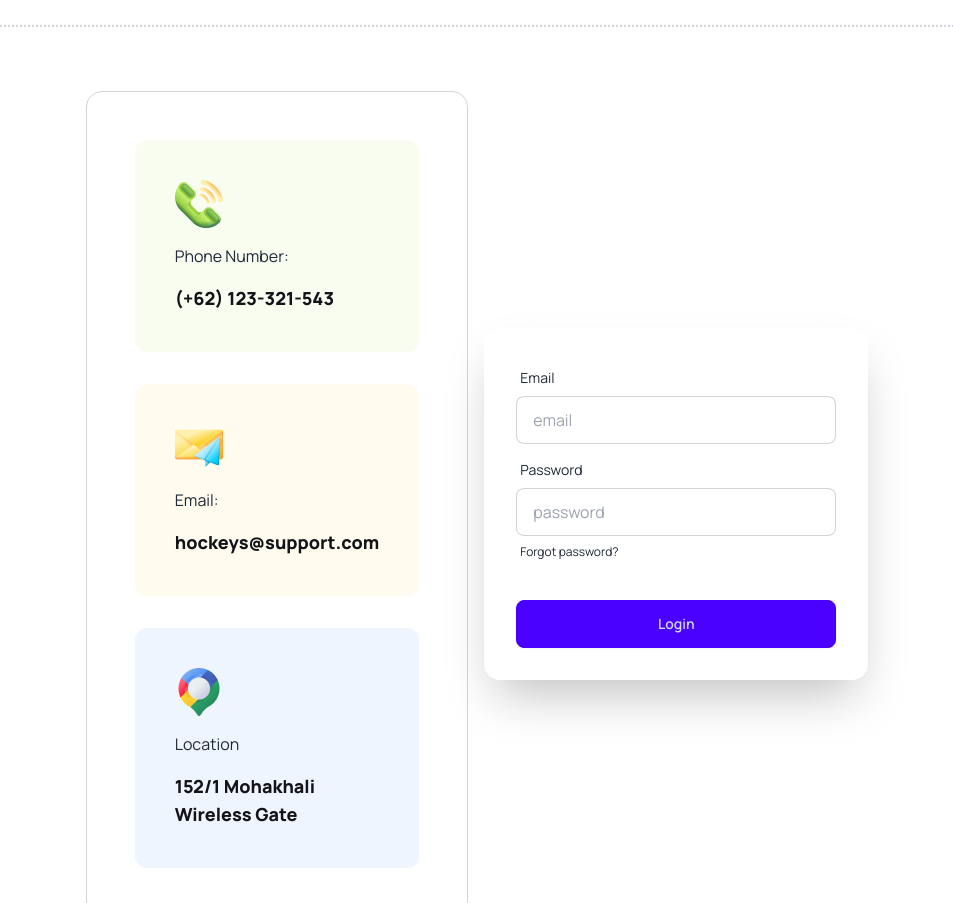
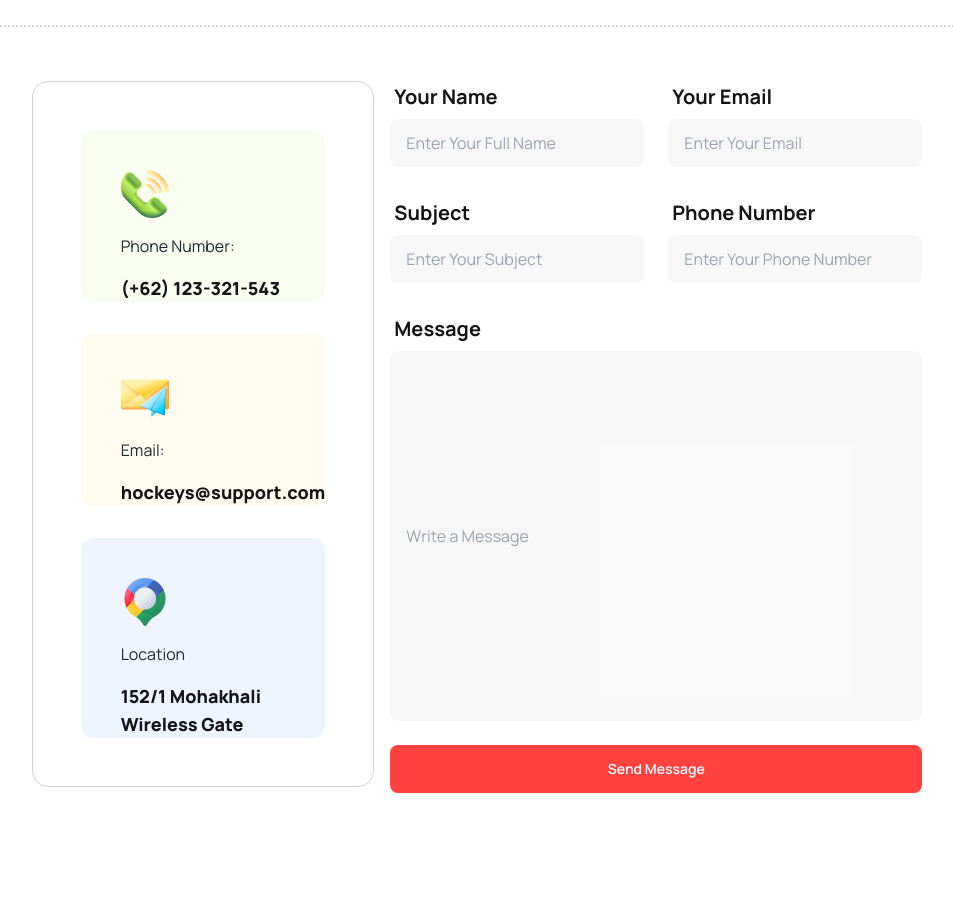
Before and after one commit to jonayeds/Assignment-3, a plain HTML site: page index.html in a window 1280 px wide. Shown: the part 5400-6303 px from the top of the page, without its empty margins (163-1116 px from the left). After the commit the page ends 6217 px from the top, so only its background shows below. Drawn offline with nearby package versions, Linux system fonts and the light colour scheme.

Commit message:
finished form

```diff
--- a/index.html
+++ b/index.html
@@ -358,46 +358,59 @@
         <p class="max-w-[607px] mx-auto text-gray-800 font-light">Here are the  lists of our programs running right now. Click on the programs to read the detail ed articles</p>
       </div>
       <div>
-        <div class="hero min-h-screen ">
-          <div class="hero-content flex-col lg:flex-row">
-           <div class="p-12 border-[1px] border-gray-300 rounded-2xl space-y-8">
-            <div class="p-10 bg-[#BCED6D1A] rounded-xl space-y-4">
+        <div class="hero  ">
+          <div class="hero-content flex-col lg:flex-row p-0">
+           <div class="lg:p-12 p-6 border-[1px] border-gray-300 rounded-2xl space-y-8">
+            <div class="md:pl-10 pl-5 pt-10 bg-[#BCED6D1A] rounded-xl space-y-4">
               <img src="./Images/Group 1171275317.png" alt="">
               <p>Phone Number:</p>
               <h2 class="text-[#131318] text-lg font-extrabold">(+62) 123-321-543</h2>
             </div>
-            <div class="p-10 bg-[#FDDD5F1A] rounded-xl space-y-4">
+            <div class="md:pl-10 pl-5 pt-10 bg-[#FDDD5F1A] rounded-xl space-y-4">
               <img src="./Images/Group 1171275318.png" alt="">
               <p>Email:</p>
-              <h2 class="text-[#131318] text-lg font-extrabold">hockeys@support.com</h2>
+              <h2 class="text-[#131318] md:text-lg text-sm font-extrabold">hockeys@support.com</h2>
             </div>
-            <div class="p-10 bg-[#629CF31A] rounded-xl space-y-4">
+            <div class="md:pl-10 pl-5 pt-10 bg-[#629CF31A] rounded-xl space-y-4">
               <img src="./Images/Group 1171275321.png" alt="">
               <p>Location</p>
               <h2 class="text-[#131318] text-lg font-extrabold">152/1 Mohakhali Wireless Gate</h2>
             </div>
            </div>
-            <div class="card shrink-0 w-full max-w-sm shadow-2xl">
-              <form class="card-body">
-                <div class="form-control">
+            <div class="grid md:grid-cols-2 grid-cols-1 w-full gap-6 ">
+              <div class="">
                 <label class="label">
-                    <span class="label-text">Email</span>
+                  <span class="label-text text-[#131318] font-bold text-xl">Your Name</span>
                 </label>
-                  <input type="email" placeholder="email" class="input input-bordered" required />
+                <input type="text" placeholder="Enter Your Full Name" class="input input-bordered bg-[#13131808] border-0 w-full" required />
               </div>
-                <div class="form-control">
+              <div>
                 <label class="label">
-                    <span class="label-text">Password</span>
+                  <span class="label-text text-[#131318] font-bold text-xl">Your Email</span>
                 </label>
-                  <input type="password" placeholder="password" class="input input-bordered" required />
+                <input type="email" placeholder="Enter Your Email" class="input input-bordered bg-[#13131808] border-0 w-full" required />
+              </div>
+              <div>
                 <label class="label">
-                    <a href="#" class="label-text-alt link link-hover">Forgot password?</a>
+                  <span class="label-text text-[#131318] font-bold text-xl">Subject</span>
                 </label>
+                <input type="text" placeholder="Enter Your Subject" class="input input-bordered bg-[#13131808] border-0 w-full" required />
               </div>
-                <div class="form-control mt-6">
-                  <button class="btn btn-primary">Login</button>
+              <div>
+                <label class="label">
+                  <span class="label-text text-[#131318] font-bold text-xl">Phone Number</span>
+                </label>
+                <input type="number" placeholder="Enter Your Phone Number" class="input input-bordered bg-[#13131808] border-0 w-full" required />
               </div>
-              </form>
+              <div class="md:col-span-2 ">
+                <label class="label">
+                  <span class="label-text text-[#131318] font-bold text-xl">Message</span>
+                </label>
+                <input type="text" placeholder="Write a Message" class="input input-bordered bg-[#13131808] border-0 w-full h-[370px]  align-top" required />
+              </div>
+              <div class="md:col-span-2">
+                <button class="btn w-full bg-[#FF4240] border-0 text-white">Send Message</button>
+              </div>
             </div>
           </div>
         </div>
```
Lines whose indentation alone changed are shown as unchanged.
